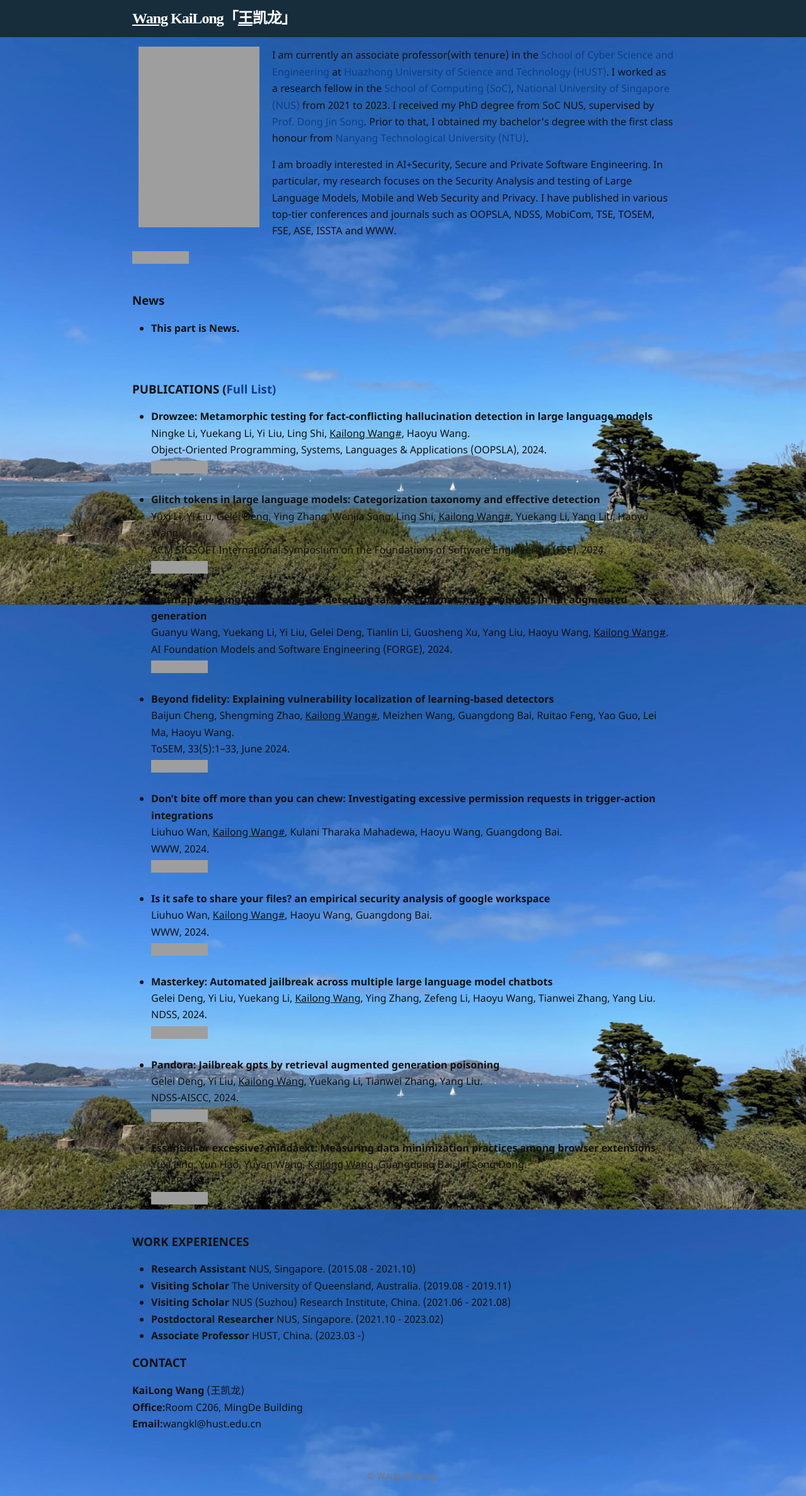
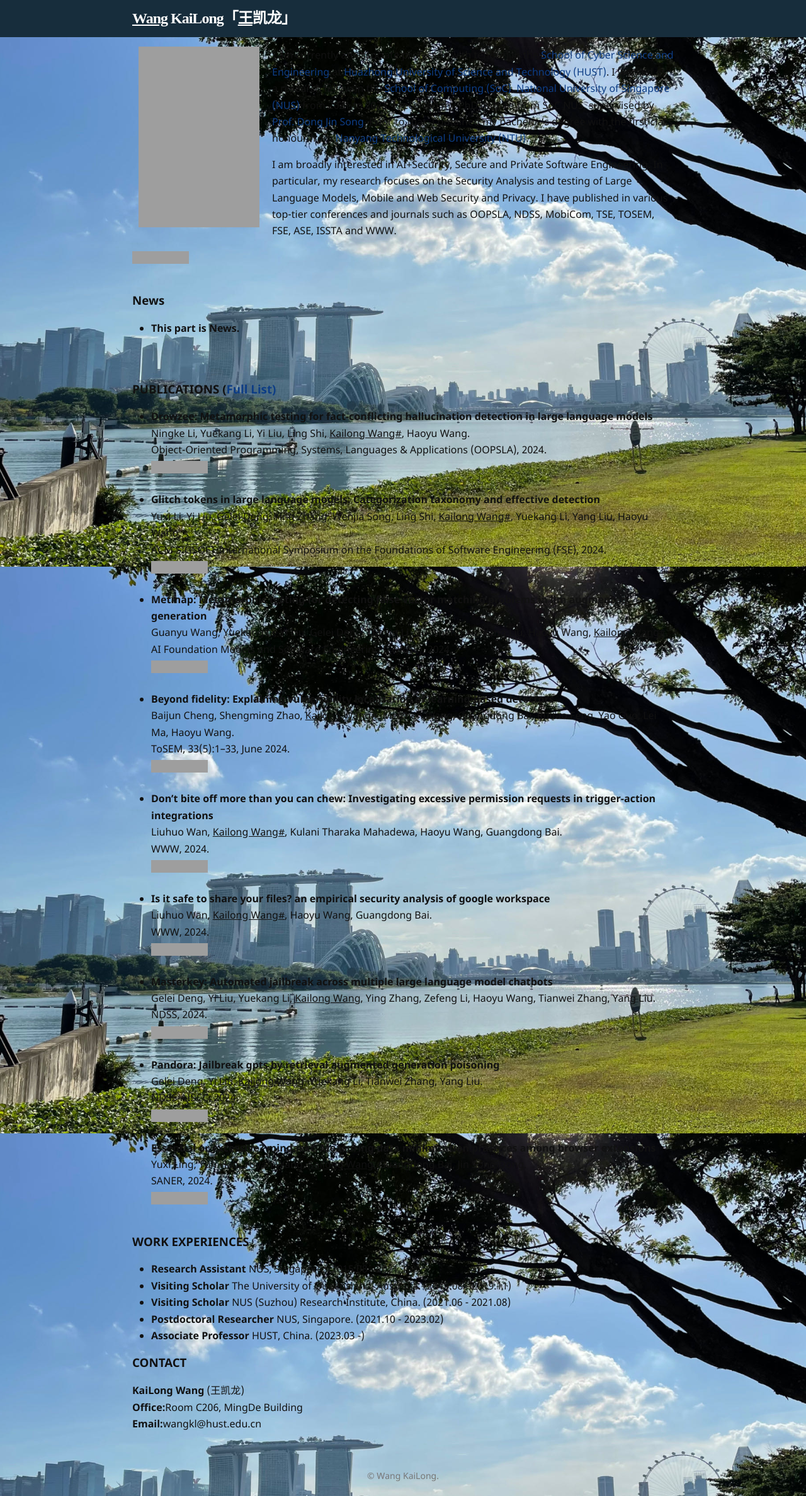
Before and after one commit to izZCrown/izZCrown.github.io, a Jekyll site: the page built from index.html, in a window 1280 px wide. Shown: the whole page at 63% size. Built offline with Jekyll 4.4.1, drawn with Linux system fonts in a browser that asks for light colours; some web fonts are replaced; grey boxes are pictures that could not be loaded.

Commit message:
Initial commit

```diff
--- a/index.html
+++ b/index.html
@@ -5,7 +5,7 @@
 <div class='other-pages'>
 <style>
   body {
-    background-image: url('/assets/images/bg2.jpg');
+    background-image: url('/assets/images/bg1.jpg');
     background-size: cover;
     background-position: center;
     background-repeat: no-repeat;
```
